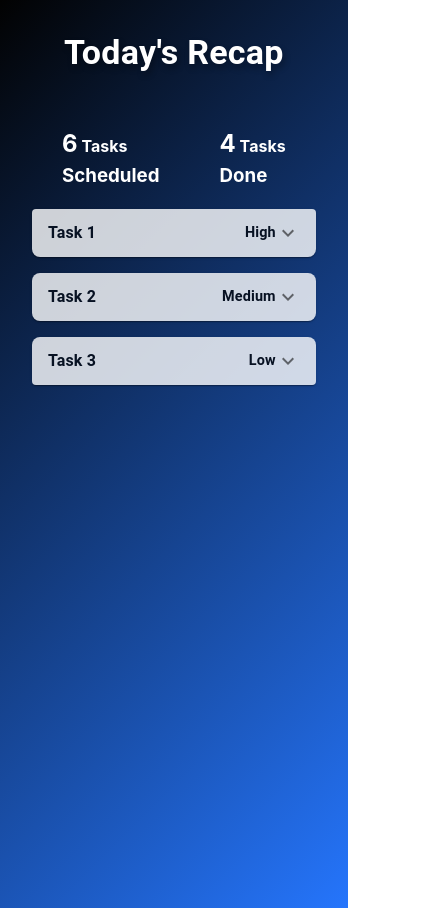
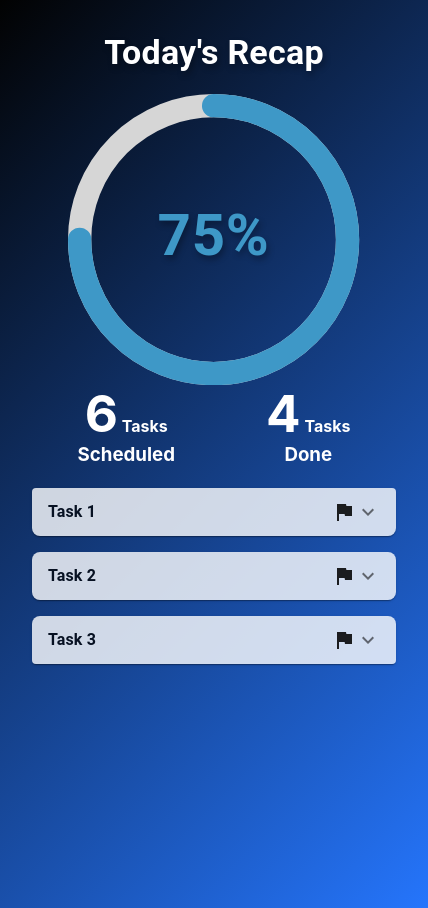
Before and after one commit to thisisnkc/Kochartech-hackathon-2024, a React (Vite) app in the folder frontend/: page /home in a window 390 px wide. Shown: the whole page, 428 px wide, since content can reach past the window. Built offline with nearby package versions, Linux system fonts and the light colour scheme.

Commit message:
progress bar

```diff
--- a/frontend/package.json
+++ b/frontend/package.json
@@ -16,6 +16,7 @@
     "@mui/material": "^6.1.10",
     "framer-motion": "^11.13.1",
     "react": "^18.3.1",
+    "react-circular-progressbar": "^2.1.0",
     "react-dom": "^18.3.1",
     "react-router-dom": "^7.0.2"
   },
--- a/frontend/src/auth/Login.jsx
+++ b/frontend/src/auth/Login.jsx
@@ -8,17 +8,16 @@ import {
   Typography,
   Grid,
 } from "@mui/material";
-import wm from '../assets/WM.png'
+import wm from "../assets/WM.png";
 import { motion } from "framer-motion";
 import { useNavigate } from "react-router-dom";
-import '../index.css';
-
+import "../index.css";
 
 const AdvancedLoginPage = () => {
   const [loading, setLoading] = useState(false);
   const navigate = useNavigate();
-  const [password,setPassword] = useState();
-  const [email,setEmail] = useState();
+  const [password, setPassword] = useState();
+  const [email, setEmail] = useState();
 
   const handleLogin = async (e) => {
     e.preventDefault(); // Prevent default form submission
@@ -28,7 +27,7 @@ const AdvancedLoginPage = () => {
         headers: {
           "Content-Type": "application/json",
         },
-        body: JSON.stringify({ email, password}),
+        body: JSON.stringify({ email, password }),
       });
 
       if (!response.ok) {
@@ -37,22 +36,19 @@ const AdvancedLoginPage = () => {
       }
 
       const data = await response.json();
-      const details =data.existingUser;
+      const details = data.existingUser;
       console.log(details);
-      localStorage.setItem('userInfo',JSON.stringify(details));
-            if(details.role === "MANAGER"){
-               await navigate("/dashboard");
-            }
-            else if(details.role === "WORKER"){
-                await navigate('/home');
-            }
-    //   setMessage(`Welcome, ${data.existingUser.email}`);
+      localStorage.setItem("userInfo", JSON.stringify(details));
+      if (details.role === "MANAGER") {
+        await navigate("/dashboard");
+      } else if (details.role === "WORKER") {
+        await navigate("/home");
+      }
+      //   setMessage(`Welcome, ${data.existingUser.email}`);
     } catch (error) {
-    //   setMessage(`Error: ${error.message}`);
-    console.log(error);
+      //   setMessage(`Error: ${error.message}`);
+      console.log(error);
     }
-
-
   };
   //add task, manage,reports
   /*add task -> form
@@ -80,7 +76,8 @@ const AdvancedLoginPage = () => {
           position: "absolute",
           width: "100%",
           height: "100%",
-          background: "radial-gradient(circle, rgba(255,255,255,0.1) 0%, transparent 70%)",
+          background:
+            "radial-gradient(circle, rgba(255,255,255,0.1) 0%, transparent 70%)",
           zIndex: 1,
         }}
       ></motion.div>
@@ -104,7 +101,8 @@ const AdvancedLoginPage = () => {
               variant="h4"
               sx={{
                 color: "#fff",
-                fontWeight: "bold", textAlign:'center',
+                fontWeight: "bold",
+                textAlign: "center",
                 textShadow: "2px 4px 6px rgba(0,0,0,0.2)",
               }}
             >
@@ -136,8 +134,8 @@ const AdvancedLoginPage = () => {
                 borderRadius: "35px",
                 boxShadow: "0px 15px 30px rgba(0,0,0,0.3)",
                 backdropFilter: "blur(10px)",
-                backgroundColor: "rgba(0, 0, 0, 0.23)",
-                color:'#fff'
+                backgroundColor: "rgba(0, 0, 0, 0.20)",
+                color: "#fff",
               }}
             >
               <CardContent>
@@ -197,9 +195,9 @@ const AdvancedLoginPage = () => {
                         height: "50px",
                         textTransform: "uppercase",
                         fontSize: "16px",
-                        borderRadius:"50px",
-                        boxShadow:'none',
-                        color: '#fff',
+                        borderRadius: "50px",
+                        boxShadow: "none",
+                        color: "#fff",
                       }}
                     >
                       {loading ? "Loading..." : "Sign In"}
--- a/frontend/src/index.css
+++ b/frontend/src/index.css
@@ -96,8 +96,8 @@
   .recap span {
     font-size: 16px;
   }
-  .recap h2 {
-    margin-bottom: 0px;
+  .recap h1 {
+    margin: 0px;
   }
   .recap h3 {
     margin-top: 0px;
@@ -107,6 +107,11 @@
   }
   .MuiAccordionSummary-content p {
     color: #071122;
+  }
+  .progressBar {
+    margin: auto;
+    margin-top: 20px;
+    width: 80%;
   }
   /* Media query for light mode */
   @media (prefers-color-scheme: light) {
--- a/frontend/src/tasks/TaskScreen.jsx
+++ b/frontend/src/tasks/TaskScreen.jsx
@@ -12,7 +12,9 @@ import {
 } from "@mui/material";
 import ExpandMoreIcon from "@mui/icons-material/ExpandMore";
 import CloseIcon from "@mui/icons-material/Close";
-
+import FlagIcon from "@mui/icons-material/Flag";
+import { CircularProgressbar } from "react-circular-progressbar";
+import "react-circular-progressbar/dist/styles.css";
 const TaskScreen = () => {
   const [taskStates, setTaskStates] = useState({
     1: "Pending",
@@ -64,22 +66,23 @@ const TaskScreen = () => {
       id: 1,
       title: "Task 1",
       description: "Description for Task 1",
-      priority: "High",
+      priority: "",
     },
     {
       id: 2,
       title: "Task 2",
       description: "Description for Task 2",
-      priority: "Medium",
+      priority: "",
     },
     {
       id: 3,
       title: "Task 3",
       description: "Description for Task 3",
-      priority: "Low",
+      priority: "",
     },
   ];
 
+  const percentage = 75;
   return (
     <Box
       sx={{
@@ -95,23 +98,26 @@ const TaskScreen = () => {
         sx={{
           textAlign: "center",
           fontWeight: "bold",
-          marginBottom: "2rem",
+          // marginBottom: "2rem",
           textShadow: "2px 4px 6px rgba(0,0,0,0.3)",
         }}
       >
         Today's Recap
+        <div className="progressBar">
+          <CircularProgressbar value={percentage} text={`${percentage}%`} />
+        </div>
       </Typography>
       <div className="recap">
-        <div>
-          <h2>
+        <div style={{ textAlign: "center" }}>
+          <h1>
             6<span> Tasks</span>
-          </h2>
+          </h1>
           <h3>Scheduled</h3>
         </div>
-        <div>
-          <h2>
+        <div style={{ textAlign: "center" }}>
+          <h1>
             4<span> Tasks</span>
-          </h2>
+          </h1>
           <h3>Done</h3>
         </div>
       </div>
@@ -153,6 +159,7 @@ const TaskScreen = () => {
               >
                 {task.priority}
               </Typography>
+              <FlagIcon></FlagIcon>
             </AccordionSummary>
             <AccordionDetails>
               <Typography
--- /dev/null
+++ b/package.json
@@ -0,0 +1,5 @@
+{
+  "dependencies": {
+    "@mui/joy": "^5.0.0-beta.48"
+  }
+}
```
Also changed, not shown: 2 other files (tests, documents, lock files or other folders).
